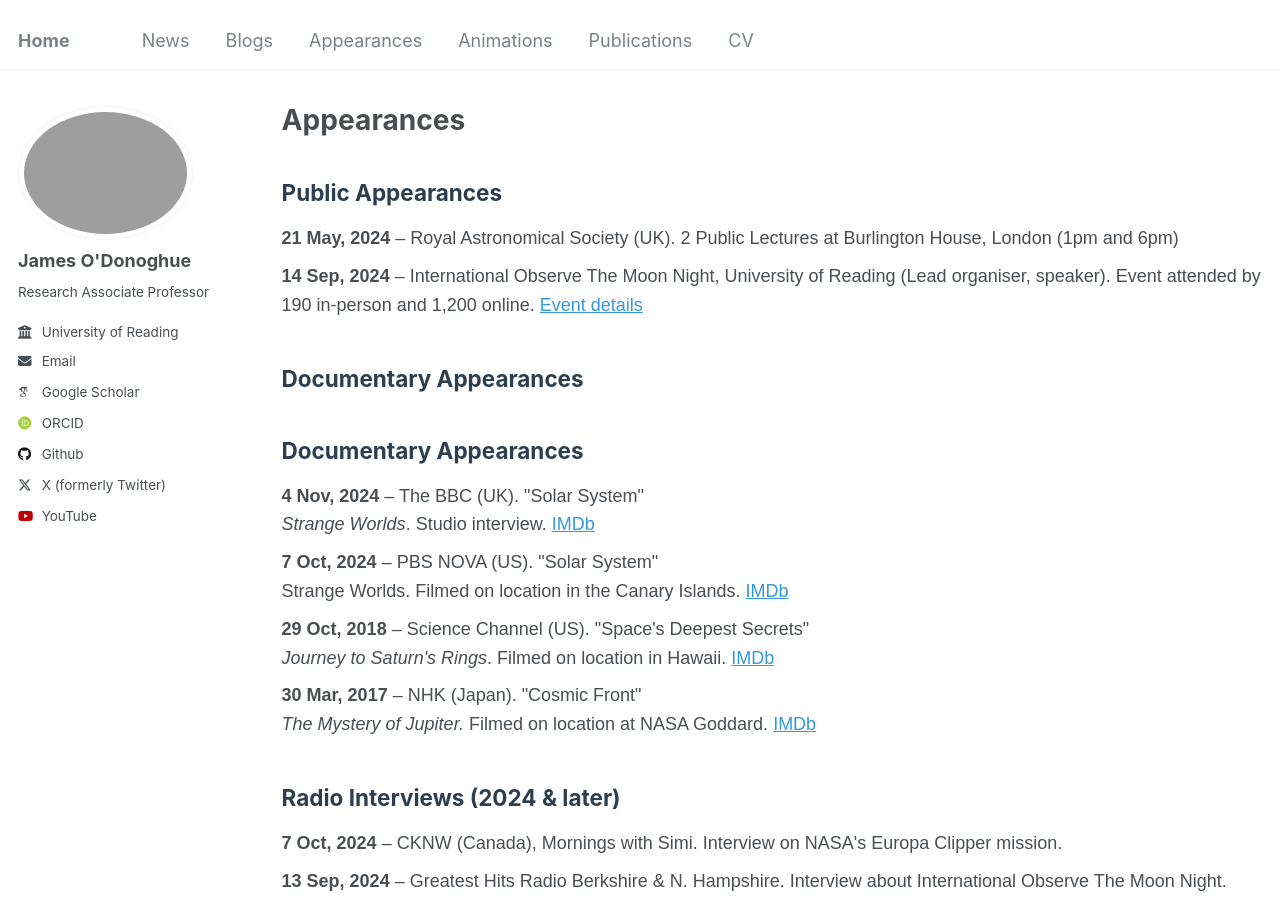
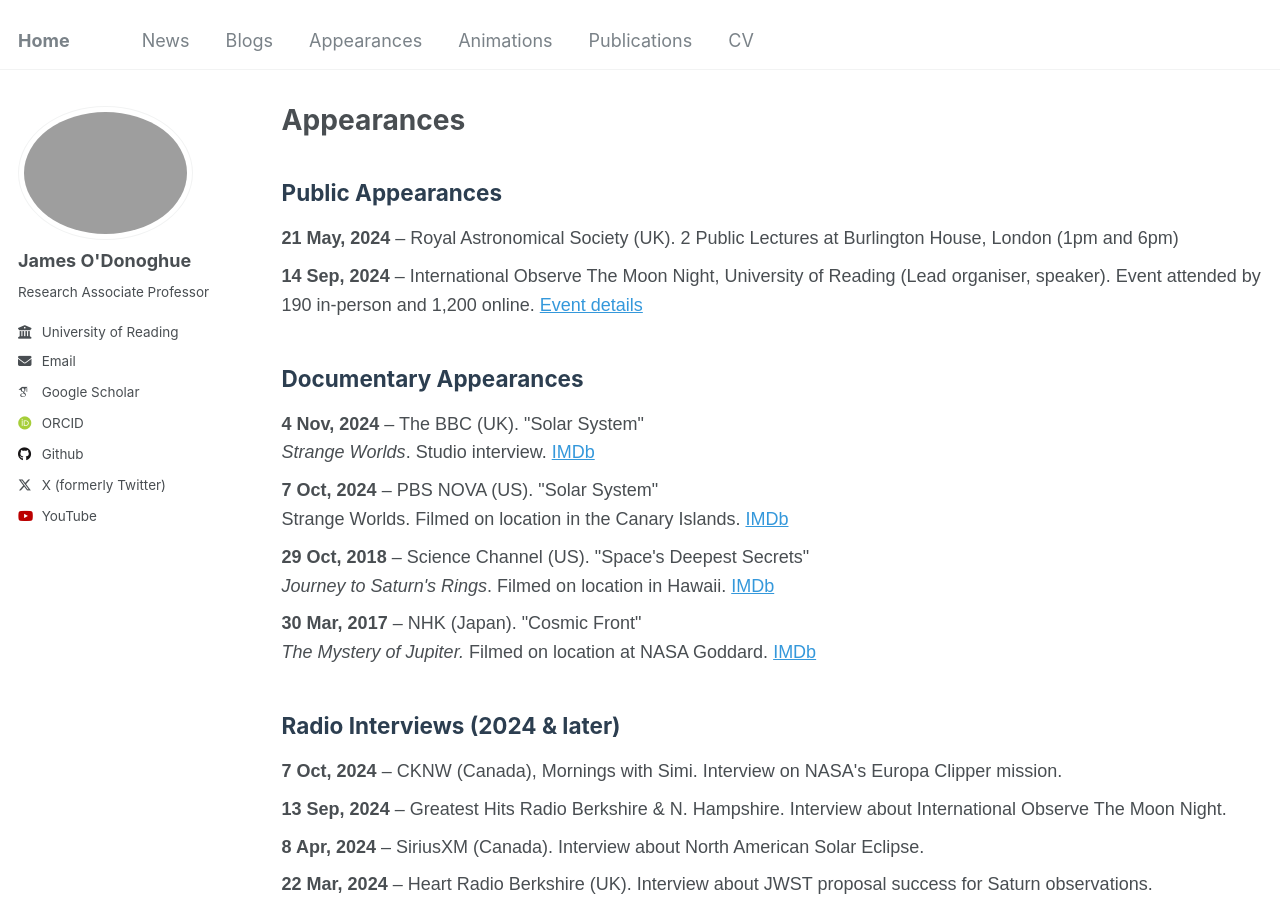
Before and after one commit to odonoghuespace/odonoghuespace.github.io, a Jekyll site: the page built from _pages/appearances.html, in a window 1280 px wide and 900 px high. Built offline with Jekyll 4.4.1, drawn with Linux system fonts in a browser that asks for light colours; some web fonts are replaced.

Commit message:
Update appearances.html

```diff
--- a/_pages/appearances.html
+++ b/_pages/appearances.html
@@ -48,7 +48,6 @@ author_profile: true
 
     <div class="section">
         <h2>Documentary Appearances</h2>
-         <h2>Documentary Appearances</h2>
     <ul>
         <li>
             <strong>4 Nov, 2024</strong> – The BBC (UK). "Solar System"
```
